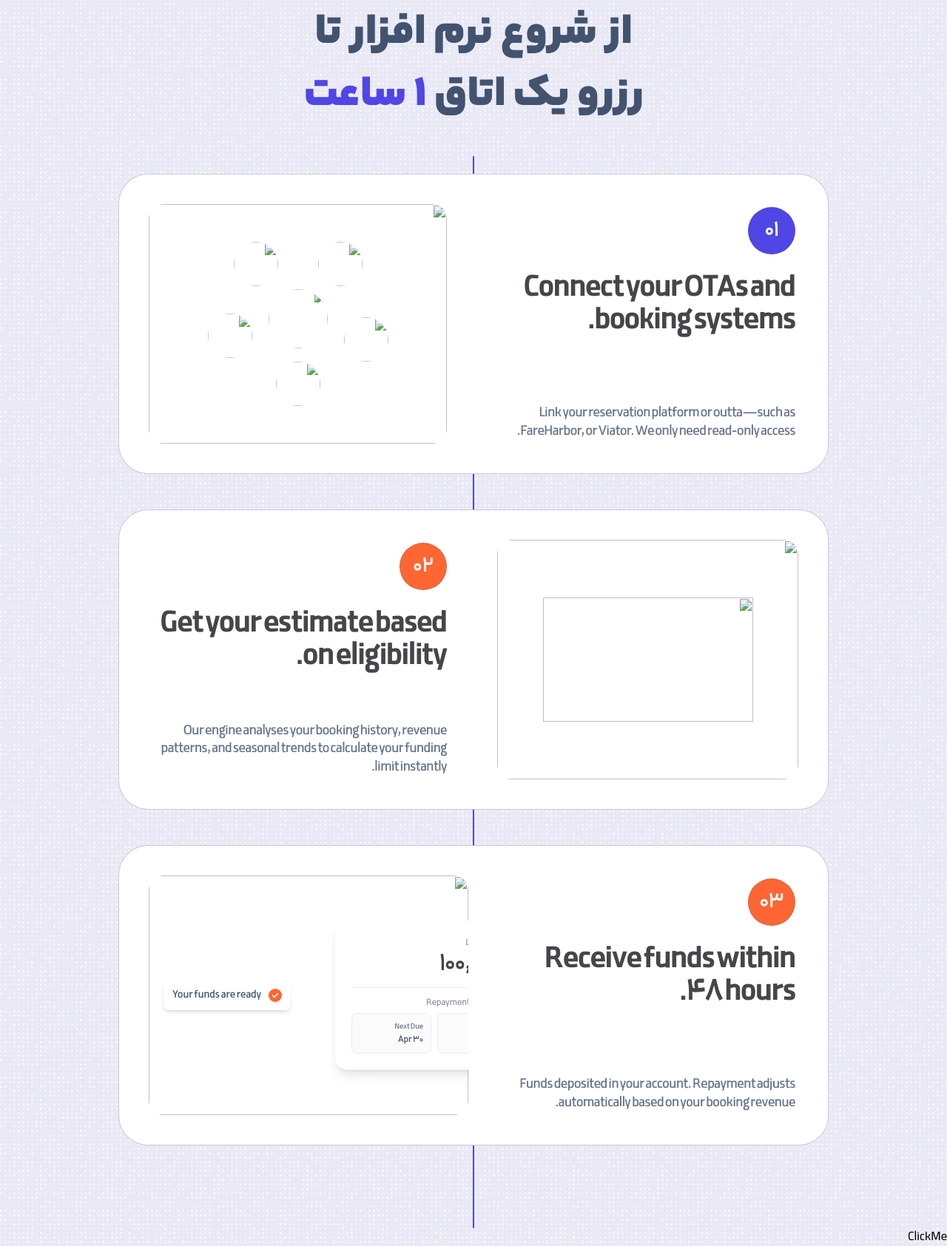
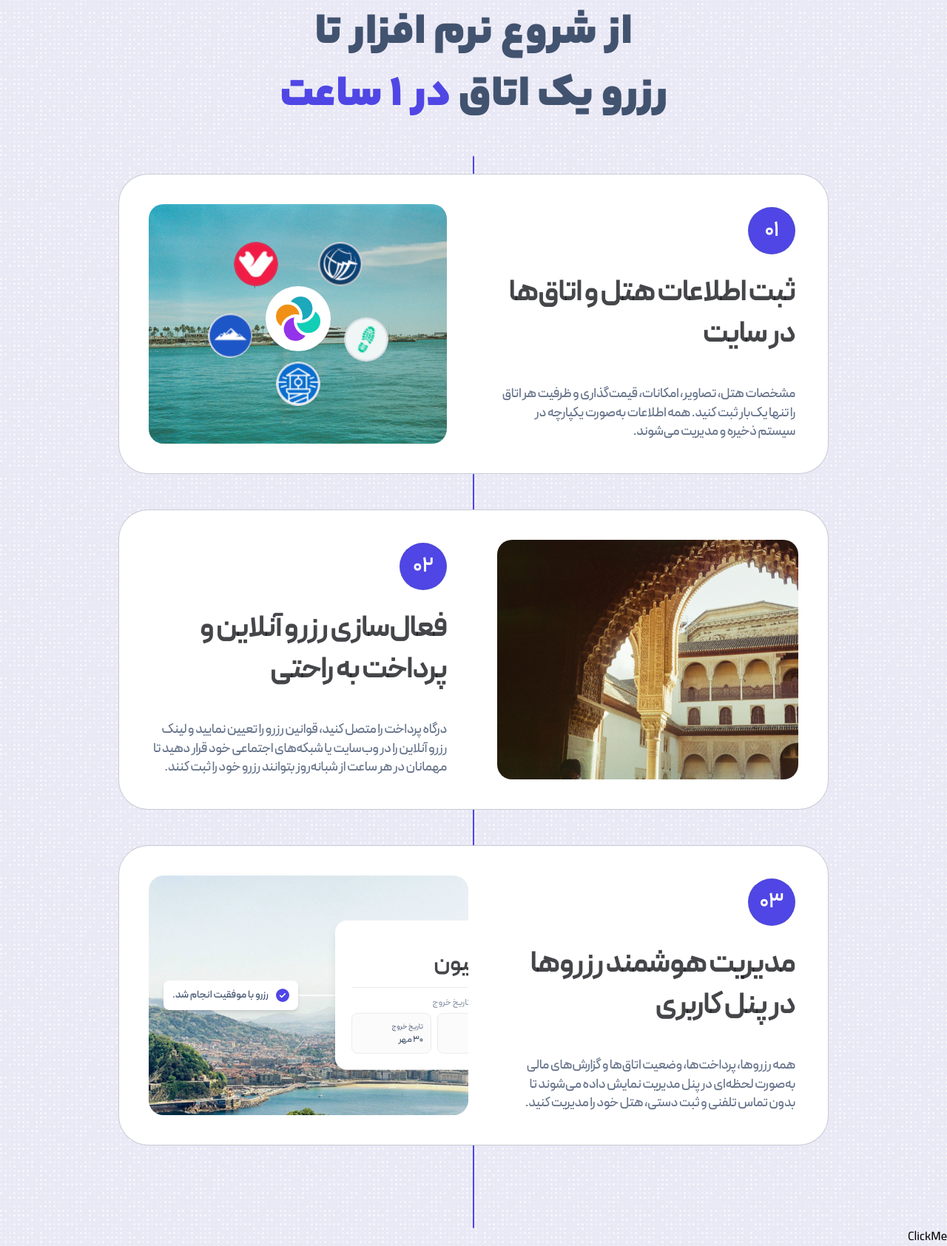
Before and after one commit to tikrack/fynza, a website built with Vite: page index.html in a window 1280 px wide. Shown: the part 2792-4477 px from the top of the page at 74% size. Built offline with nearby package versions, Linux system fonts and the light colour scheme; files whose address does not match are found by name.

Commit message:
finish adding data

```diff
--- a/index.html
+++ b/index.html
@@ -1177,10 +1177,7 @@
             >
               <div class="flex flex-col gap-2 md:gap-3 min-w-0">
                 <div class="flex items-center gap-2 md:gap-3">
-                  <span
-                    class="shrink-0 inline-flex items-center justify-center h-7 md:h-8 px-2.5 md:px-4 py-1 md:py-1.25 bg-[#d71d1d] border-2 border-white rounded-3xl text-white text-[11px] md:text-sm font-medium leading-[1.4] whitespace-nowrap"
-                    >- ۵۰٪ هزینه پذیرش</span
-                  >
+                  <span class="shrink-0 inline-flex items-center justify-center h-7 md:h-8 px-2.5 md:px-4 py-1 md:py-1.25 bg-[#d71d1d] border-2 border-white rounded-3xl text-white text-[11px] md:text-sm font-medium leading-[1.4] whitespace-nowrap">- ۵۰٪ هزینه پذیرش</span>
                   <div
                     aria-hidden="true"
                     class="flex-1 h-0.5"
@@ -1435,7 +1432,7 @@
                   class="text-[32px] font-yekan! font-black md:text-[60px] uppercase leading-[1.4] tracking-tight md:tracking-[-0.6px] text-[#42536f]"
                 >
                   از شروع نرم افزار تا<br />رزرو یک اتاق
-                  <span class="text-primary font-yekan! font-black">۱ ساعت</span>
+                  <span class="text-primary font-yekan! font-black">در ۱ ساعت</span>
                 </h2>
               </div>
             </div>
@@ -1458,21 +1455,19 @@
                         >
                           <span
                             class="text-[28px] font-semibold leading-none text-white"
-                            >01</span
+                            >۰۱</span
                           >
                         </div>
                         <h3
-                          class="text-3xl md:text-[40px] font-bold leading-[1.1] tracking-tight text-[rgba(22,24,29,0.8)]"
+                          class="text-3xl md:text-[40px] font-bold leading-[1.4] tracking-tight text-[rgba(22,24,29,0.8)]"
                         >
-                          Connect your OTAs and booking systems.
+                          ثبت اطلاعات هتل و اتاق‌ها در سایت
                         </h3>
                       </div>
                       <p
-                        class="text-base md:text-lg font-medium leading-[1.35] tracking-tight text-text-1"
+                        class="text-base md:text-lg font-medium leading-[1.4] tracking-tight text-text-1"
                       >
-                        Link your reservation platform or outta—such as
-                        FareHarbor, or Viator.
-                        We only need read-only access.
+                        مشخصات هتل، تصاویر، امکانات، قیمت‌گذاری و ظرفیت هر اتاق را تنها یک‌بار ثبت کنید. همه اطلاعات به‌صورت یکپارچه در سیستم ذخیره و مدیریت می‌شوند.
                       </p>
                     </div>
                     <div
@@ -1482,36 +1477,40 @@
                         alt=""
                         class="absolute inset-0 size-full object-cover"
                         loading="lazy"
-                        src="/how-it-works/visual-1.png"
+                        src="/images/vectors/1.png"
                       />
                       <div
-                        class="absolute inset-0 flex items-center justify-center"
+                        class="absolute inset-0 flex items-center justify-center group"
                       >
                         <div class="relative h-55.5 w-61">
                           <img
                             alt=""
                             class="absolute left-8.75 top-0 size-15 rounded-full"
-                            src="/how-it-works/logo-3.png"
+                            src="/images/HIW/1.png"
                           /><img
                             alt=""
                             class="absolute left-37.25 top-0 size-15 rounded-full"
-                            src="/how-it-works/logo-6.png"
-                          /><img
-                            alt=""
-                            class="absolute left-1/2 top-[calc(50%-7px)] size-20 -translate-x-1/2 -translate-y-1/2 rounded-full"
-                            src="/how-it-works/logo-2.png"
-                          /><img
+                            src="/images/HIW/2.png"
+                          />
+                          <div class="size-22 flex justify-center group-hover:rotate-360 transition-all duration-500 items-center rounded-full bg-white absolute left-1/2 top-[calc(50%-7px)] -translate-x-1/2 -translate-y-1/2">
+                            <img
+                              alt=""
+                              class="size-18 rounded-full"
+                              src="/images/logo.svg"
+                            />
+                          </div>
+                          <img
                             alt=""
                             class="absolute left-0 top-24.25 size-15 rounded-full"
-                            src="/how-it-works/logo-4.png"
+                            src="/images/HIW/3.png"
                           /><img
                             alt=""
                             class="absolute left-46 top-25.5 size-15 rounded-full"
-                            src="/how-it-works/logo-5.png"
+                            src="/images/HIW/4.png"
                           /><img
                             alt=""
                             class="absolute left-23 top-[calc(50%+81px)] size-15 -translate-y-1/2 rounded-full"
-                            src="/how-it-works/logo-1.png"
+                            src="/images/HIW/5.png"
                           />
                         </div>
                       </div>
@@ -1530,11 +1529,7 @@
                           alt=""
                           class="absolute inset-0 size-full object-cover"
                           loading="lazy"
-                          src="/how-it-works/visual-2.png"
-                        /><img
-                          alt=""
-                          class="absolute left-1/2 top-1/2 h-42 w-71 -translate-x-1/2 -translate-y-1/2 object-cover"
-                          src="/how-it-works/estimate-card.png"
+                          src="/images/vectors/2.png"
                         />
                       </div>
                     </div>
@@ -1544,26 +1539,23 @@
                       >
                         <div class="flex flex-col gap-6">
                           <div
-                            class="flex items-center justify-center size-16 rounded-full border border-[rgba(66,83,111,0.2)]"
-                            style="background-color: rgb(255, 102, 51)"
+                            class="flex items-center justify-center size-16 rounded-full border border-[rgba(66,83,111,0.2)] bg-primary"
                           >
                             <span
                               class="text-[28px] font-semibold leading-none text-white"
-                              >02</span
+                              >۰۲</span
                             >
                           </div>
                           <h3
-                            class="text-3xl md:text-[40px] font-bold leading-[1.1] tracking-tight text-[rgba(22,24,29,0.8)]"
+                            class="text-3xl md:text-[40px] font-bold leading-[1.4] tracking-tight text-[rgba(22,24,29,0.8)]"
                           >
-                            Get your estimate based on eligibility.
+                            فعال‌سازی رزرو آنلاین و پرداخت به راحتی
                           </h3>
                         </div>
                         <p
-                          class="text-base md:text-lg font-medium leading-[1.35] tracking-tight text-text-1"
+                          class="text-base md:text-lg font-medium leading-[1.4] tracking-tight text-text-1"
                         >
-                          Our engine analyses your booking history, revenue
-                          patterns, and seasonal trends to calculate your
-                          funding limit instantly.
+                          درگاه پرداخت را متصل کنید، قوانین رزرو را تعیین نمایید و لینک رزرو آنلاین را در وب‌سایت یا شبکه‌های اجتماعی خود قرار دهید تا مهمانان در هر ساعت از شبانه‌روز بتوانند رزرو خود را ثبت کنند.
                         </p>
                       </div>
                     </div>
@@ -1578,25 +1570,23 @@
                     >
                       <div class="flex flex-col gap-6">
                         <div
-                          class="flex items-center justify-center size-16 rounded-full border border-[rgba(66,83,111,0.2)]"
-                          style="background-color: rgb(255, 102, 51)"
+                          class="flex items-center justify-center size-16 rounded-full border border-[rgba(66,83,111,0.2)] bg-primary"
                         >
                           <span
                             class="text-[28px] font-semibold leading-none text-white"
-                            >03</span
+                            >۰۳</span
                           >
                         </div>
                         <h3
-                          class="text-3xl md:text-[40px] font-bold leading-[1.1] tracking-tight text-[rgba(22,24,29,0.8)]"
+                          class="text-3xl md:text-[40px] font-bold leading-[1.4] tracking-tight text-[rgba(22,24,29,0.8)]"
                         >
-                          Receive funds within 48 hours.
+                          مدیریت هوشمند رزروها در پنل کاربری
                         </h3>
                       </div>
                       <p
-                        class="text-base md:text-lg font-medium leading-[1.35] tracking-tight text-text-1"
+                        class="text-base md:text-lg font-medium leading-[1.4] tracking-tight text-text-1"
                       >
-                        Funds deposited in your account. Repayment adjusts
-                        automatically based on your booking revenue.
+                        همه رزروها، پرداخت‌ها، وضعیت اتاق‌ها و گزارش‌های مالی به‌صورت لحظه‌ای در پنل مدیریت نمایش داده می‌شوند تا بدون تماس تلفنی و ثبت دستی، هتل خود را مدیریت کنید.
                       </p>
                     </div>
                     <div
@@ -1606,7 +1596,7 @@
                         alt=""
                         class="absolute inset-0 size-full object-cover"
                         loading="lazy"
-                        src="/how-it-works/visual-3.png"
+                        src="/images/vectors/3.png"
                       />
                       <div
                         aria-hidden="true"
@@ -1616,8 +1606,7 @@
                         class="absolute left-5 top-1/2 flex -translate-y-1/2 items-center gap-2.5 rounded-lg bg-white px-3 py-2.5 shadow-md"
                       >
                         <span
-                          class="flex size-4.5 items-center justify-center rounded-full"
-                          style="background-color: rgb(255, 102, 51)"
+                          class="flex size-4.5 items-center justify-center rounded-full bg-primary"
                           ><svg
                             fill="none"
                             height="10"
@@ -1633,7 +1622,7 @@
                             ></path></svg></span
                         ><span
                           class="text-sm font-medium whitespace-nowrap text-[#42536f]"
-                          >Your funds are ready</span
+                          >رزرو با موفقیت انجام شد.</span
                         >
                       </div>
                       <div
@@ -1642,17 +1631,17 @@
                         <div class="flex flex-col gap-0.5 px-0.5">
                           <span
                             class="text-xs font-medium text-[rgba(66,83,111,0.6)]"
-                            >Loan Amount</span
+                            >هزینه رزرو</span
                           ><span
                             class="text-[32px] font-semibold leading-[1.2] tracking-tight text-[rgba(22,24,29,0.8)]"
-                            >€ 100,000</span
+                            >۳ میلیون</span
                           >
                         </div>
                         <div class="my-3 h-px w-full bg-[#ebebeb]"></div>
                         <div class="flex flex-col gap-1.5">
                           <span
                             class="text-xs font-medium px-1 text-[rgba(66,83,111,0.6)]"
-                            >Repayment Breakdown</span
+                            >تاریخ شروع و تاریخ خروج</span
                           >
                           <div class="flex gap-2">
                             <div
@@ -1660,9 +1649,9 @@
                             >
                               <span
                                 class="text-[10px] font-medium text-text-1"
-                                >Monthly EMI</span
+                                >تاریخ ورود</span
                               ><span class="text-xs font-medium text-[#42536f]"
-                                >€ 34,167</span
+                                >۱ مرداد</span
                               >
                             </div>
                             <div
@@ -1670,9 +1659,9 @@
                             >
                               <span
                                 class="text-[10px] font-medium text-text-1"
-                                >Next Due</span
+                                >تاریخ خروج</span
                               ><span class="text-xs font-medium text-[#42536f]"
-                                >Apr 30</span
+                                >۳۰ مهر</span
                               >
                             </div>
                           </div>
```
Also changed, not shown: public/images/vectors/1.png (added), public/images/vectors/2.png (added), public/images/vectors/3.png (added).
